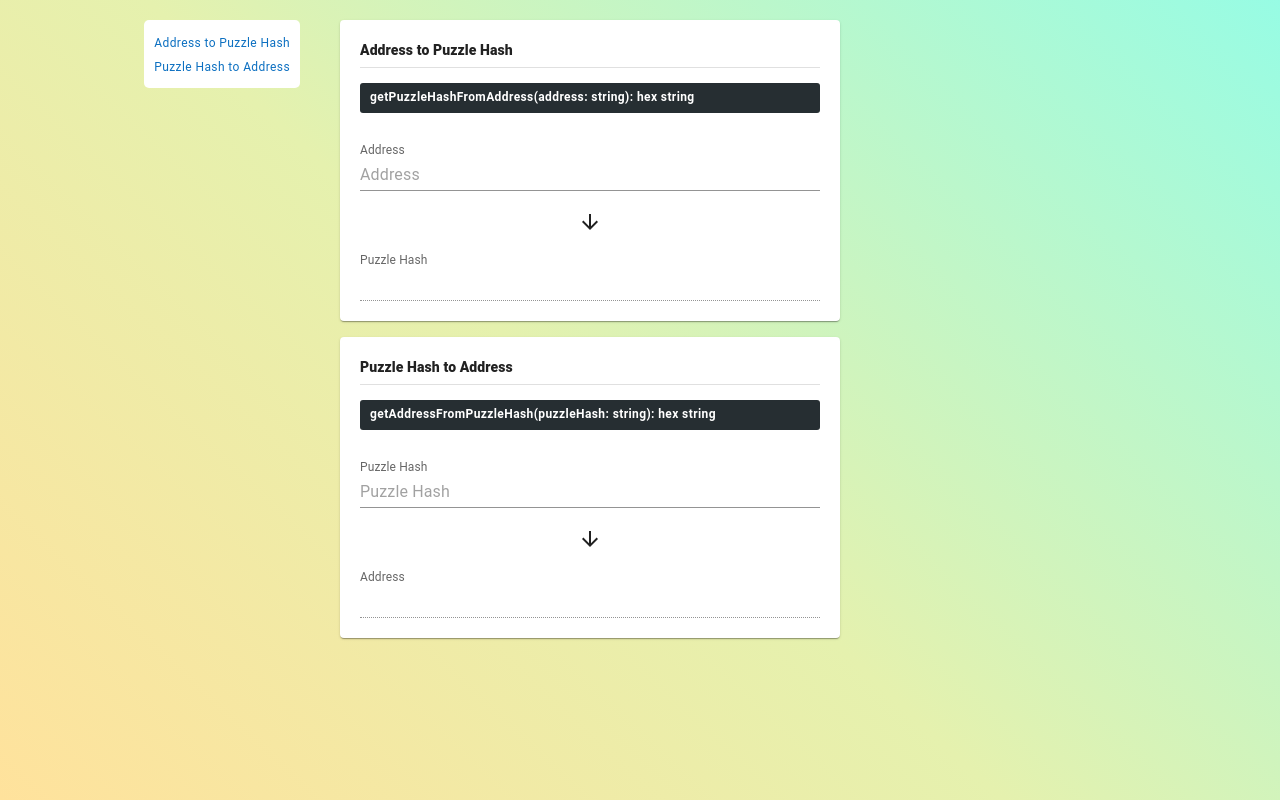
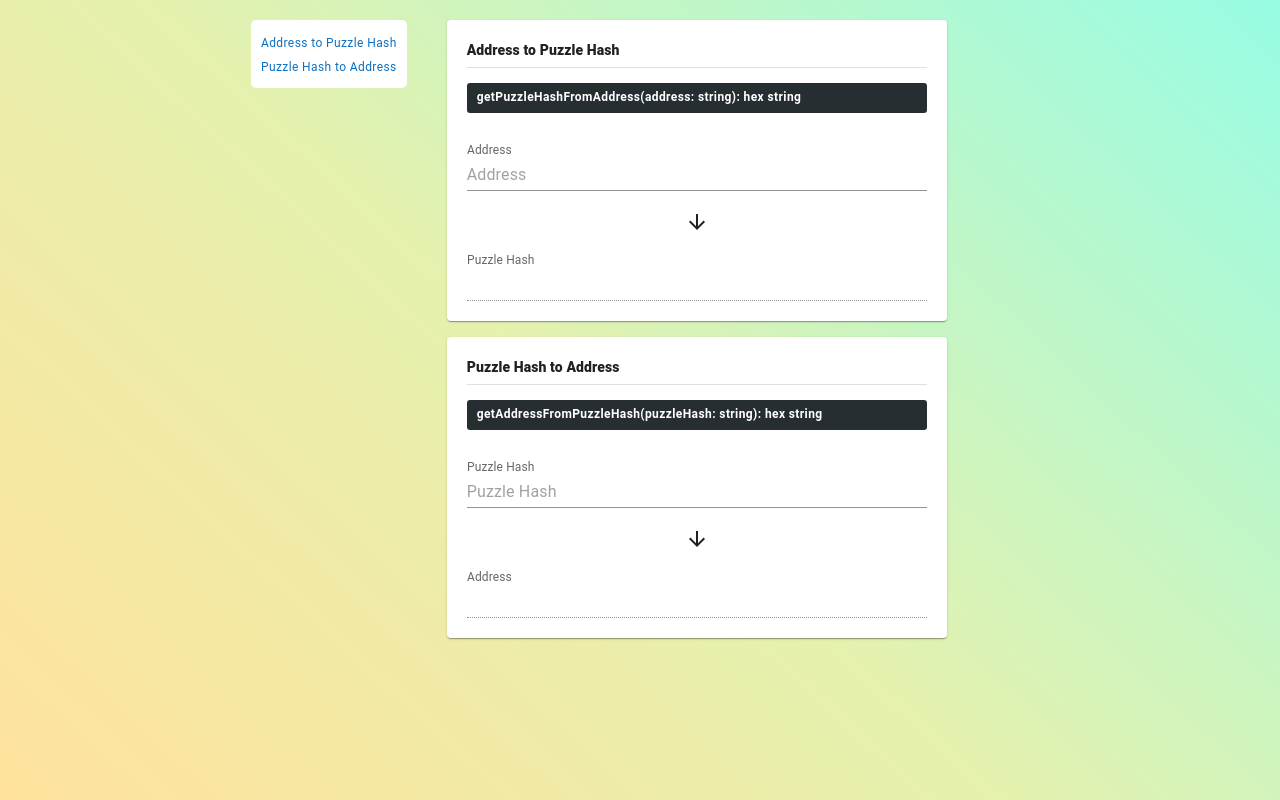
Before and after one commit to hashgreen/zeke-rs-playground-frontend, a React (Vite) app: page / in a window 1280 px wide. Built offline with nearby package versions, Linux system fonts and the light colour scheme.

Commit message:
feat : update layout

```diff
--- a/src/App.tsx
+++ b/src/App.tsx
@@ -21,7 +21,7 @@ const StyledFullLeftStack = styled(Stack)({
 });
 
 const StyledRightDiv = styled("div")({
-  flex: 3,
+  flex: 2,
   height: "100%",
   overflowY: "auto",
 });
```
